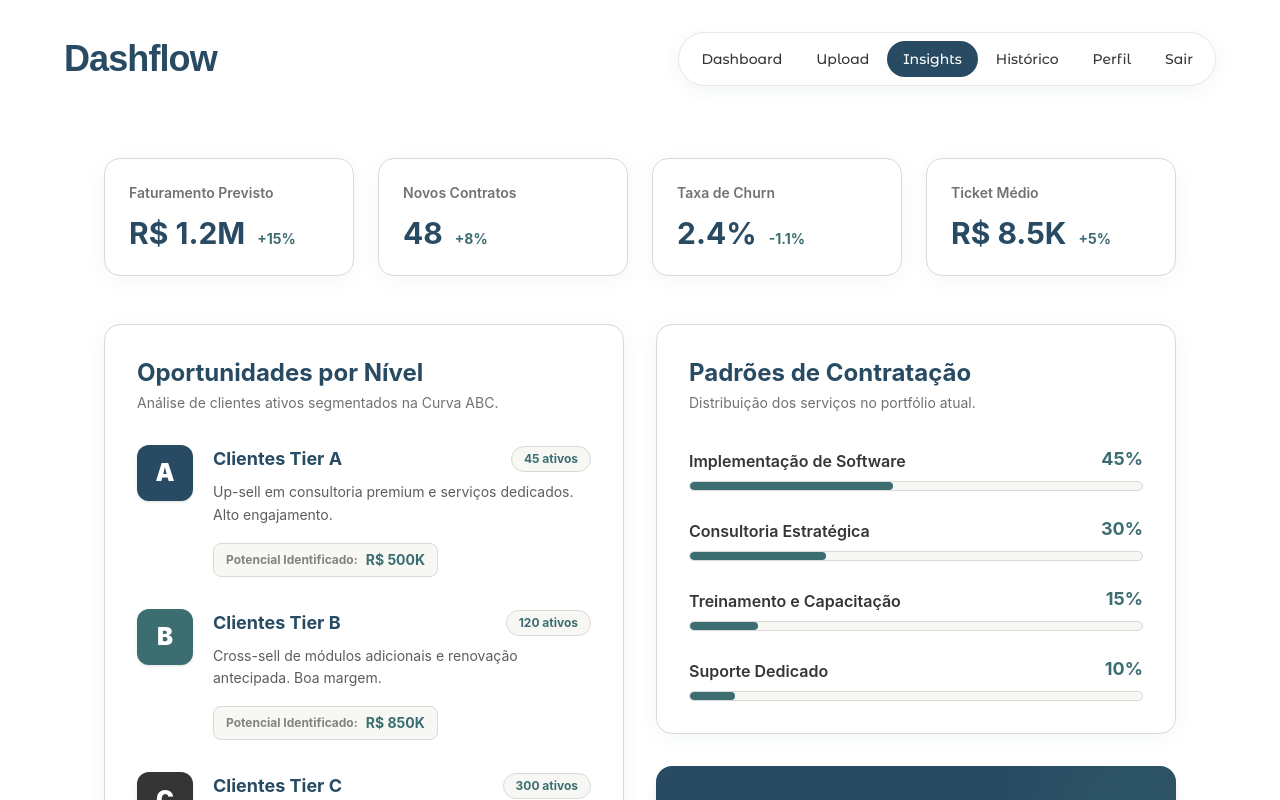
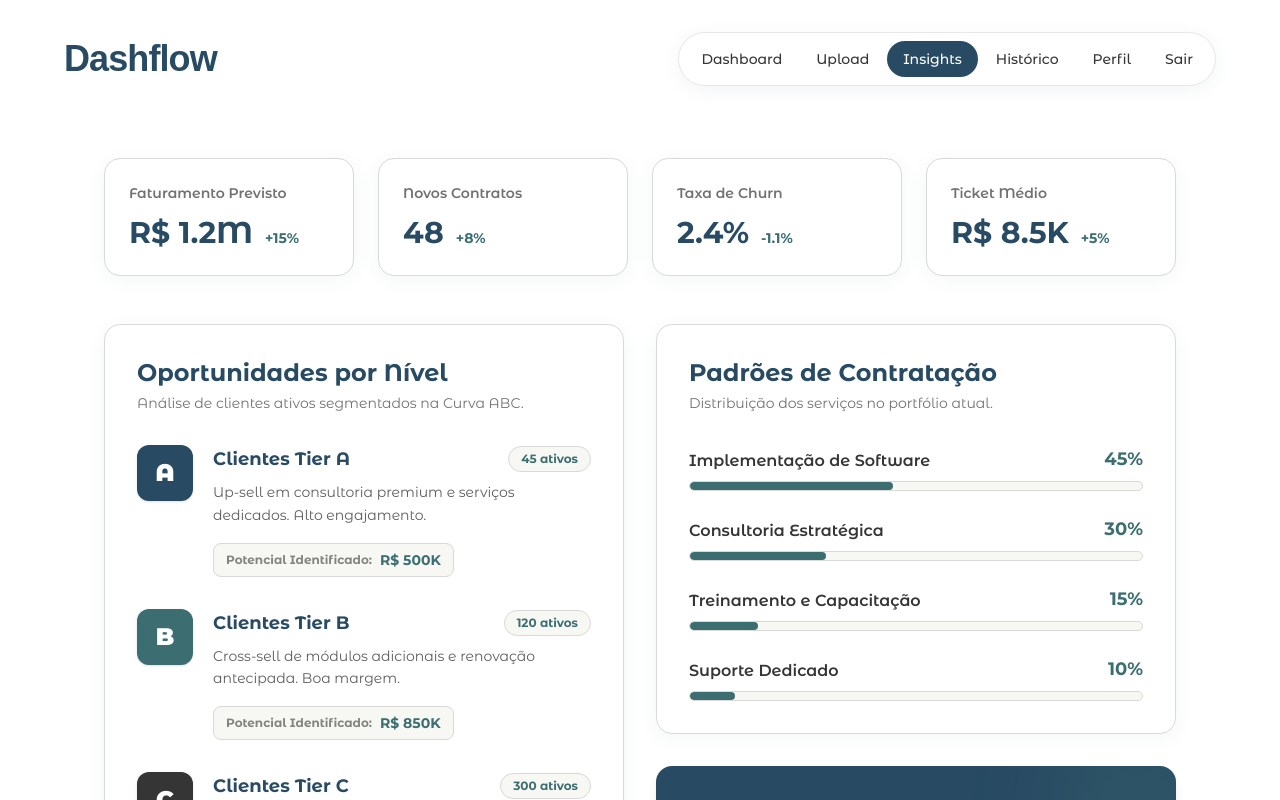
Before and after one commit to kauanzeraaa/dashflow, a Vue app in the folder frontend-vue/: page /insights in a window 1280 px wide. Shown: the top 800 px of the page. Built offline with nearby package versions, Linux system fonts and the light colour scheme; a web font is replaced by a local one.

Commit message:
fix: remove font class from the Insights component

```diff
--- a/frontend-vue/src/views/Insights.vue
+++ b/frontend-vue/src/views/Insights.vue
@@ -22,7 +22,7 @@ const hiringPatterns = [
 </script>
 
 <template>
-  <div class="min-h-screen bg-[#FFFF] text-[#353535] font-sans flex flex-col">
+  <div class="min-h-screen bg-[#FFFF] text-[#353535] flex flex-col">
     <div class="mx-auto w-full max-w-6xl px-6 py-10 sm:px-10 flex-grow">
 
       <!-- KPI Overview -->
```
